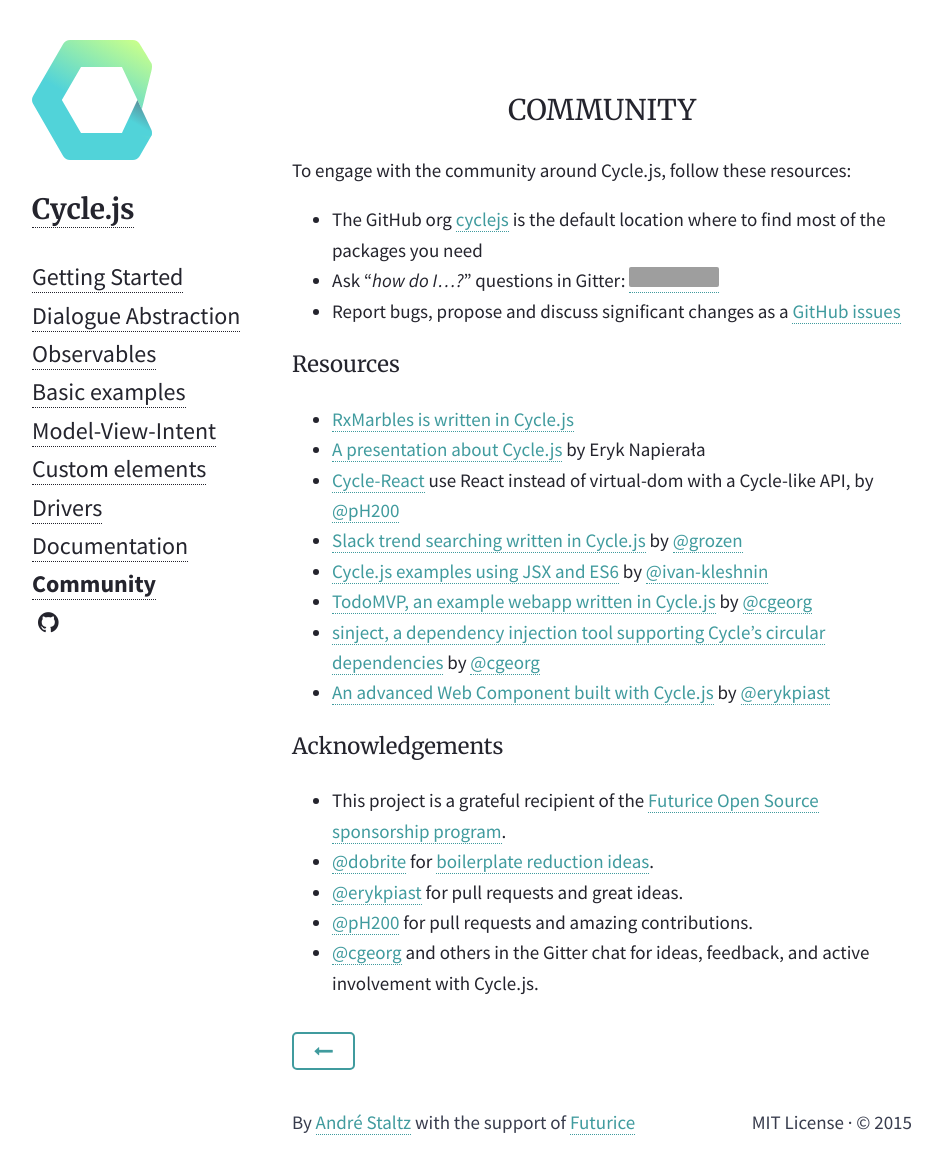
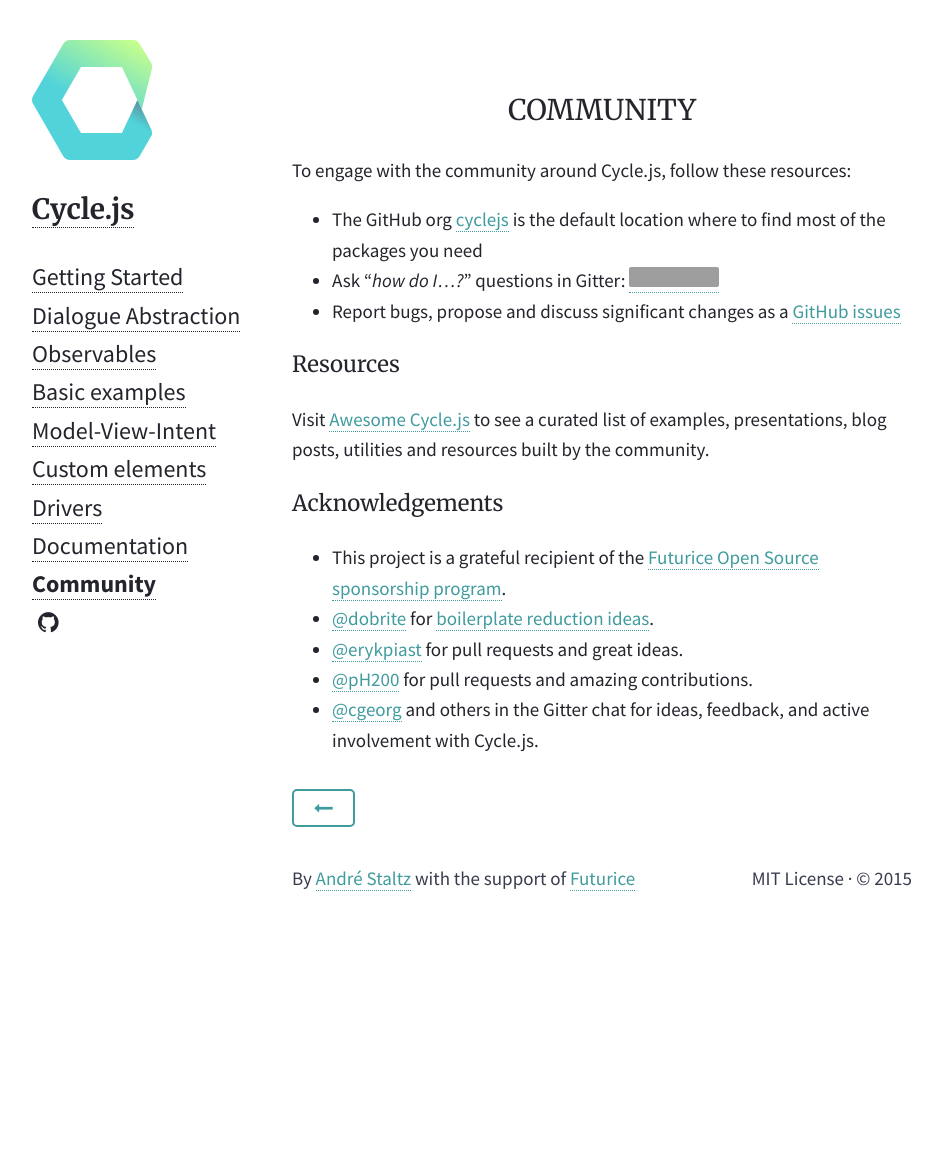
Before and after one commit to cyclejs/old-website, a Jekyll site: the page built from _posts/2015-01-21-community.md, in a window 1280 px wide and 1177 px high. Shown: the top 1174 px of the window, without its empty margins (168-1110 px from the left). Built offline with Jekyll 4.4.1, drawn with Linux system fonts in a browser that asks for light colours; nearby versions of some CDN libraries; grey boxes are pictures that could not be loaded.

Commit message:
Move curated list in community.html to awesome-cyclejs repo

```diff
--- a/_posts/2015-01-21-community.md
+++ b/_posts/2015-01-21-community.md
@@ -11,14 +11,7 @@
 
 ### Resources
 
-- [RxMarbles is written in Cycle.js](https://github.com/staltz/rxmarbles)
-- [A presentation about Cycle.js](http://slides.com/eryknapierala/cycle) by Eryk Napierała
-- [Cycle-React](https://github.com/pH200/cycle-react) use React instead of virtual-dom with a Cycle-like API, by [@pH200](https://github.com/pH200)
-- [Slack trend searching written in Cycle.js](https://github.com/grozen/trends-cycle) by [@grozen](https://github.com/grozen)
-- [Cycle.js examples using JSX and ES6](https://github.com/ivan-kleshnin/cyclejs-examples) by [@ivan-kleshnin](https://github.com/ivan-kleshnin)
-- [TodoMVP, an example webapp written in Cycle.js](https://github.com/cgeorg/todomvp) by [@cgeorg](https://github.com/cgeorg)
-- [sinject, a dependency injection tool supporting Cycle's circular dependencies](https://github.com/cgeorg/sinject) by [@cgeorg](https://github.com/cgeorg)
-- [An advanced Web Component built with Cycle.js](https://github.com/erykpiast/autocompleted-select) by [@erykpiast](https://github.com/erykpiast)
+Visit [Awesome Cycle.js](https://github.com/vic/awesome-cyclejs) to see a curated list of examples, presentations, blog posts, utilities and resources built by the community.
 
 ### Acknowledgements
 
```
